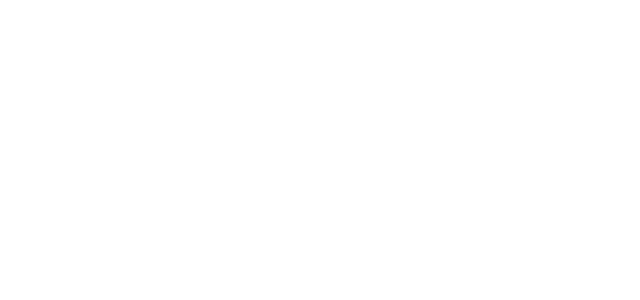
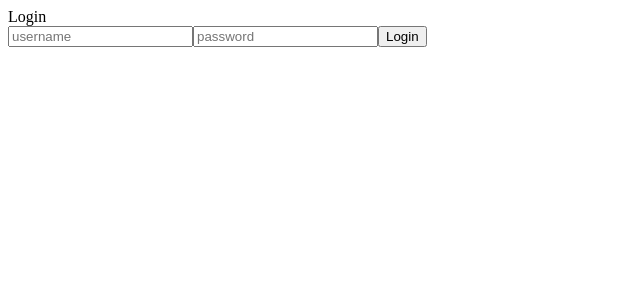
Before and after one commit to MarcelBadek/CookWithMeWeb, a React (Vite) app: page /login in a window 1280 px wide. Shown: the top 300 px of the page, without its empty margins (0-640 px from the left). Built offline with nearby package versions, Linux system fonts and the light colour scheme.

Commit message:
feat: add router and simple login and logout page

```diff
--- a/src/main.tsx
+++ b/src/main.tsx
@@ -1,9 +1,18 @@
 import React from "react";
 import ReactDOM from "react-dom/client";
-import App from "./App.tsx";
+import { RouterProvider, createBrowserRouter } from "react-router-dom";
+import LoginPage from "./pages/login";
+import LogoutPage from "./pages/logout";
+import MainPage from "./pages/main";
+
+const router = createBrowserRouter([
+  { path: "/", element: <MainPage /> },
+  { path: "/login", element: <LoginPage /> },
+  { path: "/logout", element: <LogoutPage /> },
+]);
 
 ReactDOM.createRoot(document.getElementById("root")!).render(
   <React.StrictMode>
-    <App />
+    <RouterProvider router={router} />
   </React.StrictMode>
 );
--- /dev/null
+++ b/src/pages/login/index.tsx
@@ -0,0 +1,29 @@
+import { FC } from "react";
+import { api } from "../../api/api";
+import { LoginType } from "../../types/LoginType";
+import { SubmitHandler, useForm } from "react-hook-form";
+
+const LoginPage: FC = () => {
+  const { register, handleSubmit } = useForm<LoginType>();
+
+  const sendData: SubmitHandler<LoginType> = (values) => {
+    api.post("/login", values).then((res) => {
+      if (res.status == 200) {
+        localStorage.setItem("token", res.data["token"]);
+      }
+    });
+  };
+
+  return (
+    <>
+      <div>Login</div>
+      <form onSubmit={handleSubmit(sendData)}>
+        <input type="text" placeholder="username" {...register("username")} />
+        <input type="text" placeholder="password" {...register("password")} />
+        <button type="submit">Login</button>
+      </form>
+    </>
+  );
+};
+
+export default LoginPage;
--- /dev/null
+++ b/src/pages/logout/index.tsx
@@ -0,0 +1,16 @@
+import { FC, useEffect } from "react";
+import { removeToken } from "../../api/api";
+
+const LogoutPage: FC = () => {
+  const remove = () => {
+    removeToken();
+  };
+
+  useEffect(() => {
+    remove();
+  }, []);
+
+  return <></>;
+};
+
+export default LogoutPage;
--- /dev/null
+++ b/src/pages/main/index.tsx
@@ -0,0 +1,11 @@
+import { FC } from "react";
+
+const MainPage: FC = () => {
+  return (
+    <>
+      <div>COOK WITH ME</div>
+    </>
+  );
+};
+
+export default MainPage;
--- /dev/null
+++ b/src/types/LoginType.ts
@@ -0,0 +1,4 @@
+export interface LoginType {
+  username: string;
+  password: string;
+}
```
